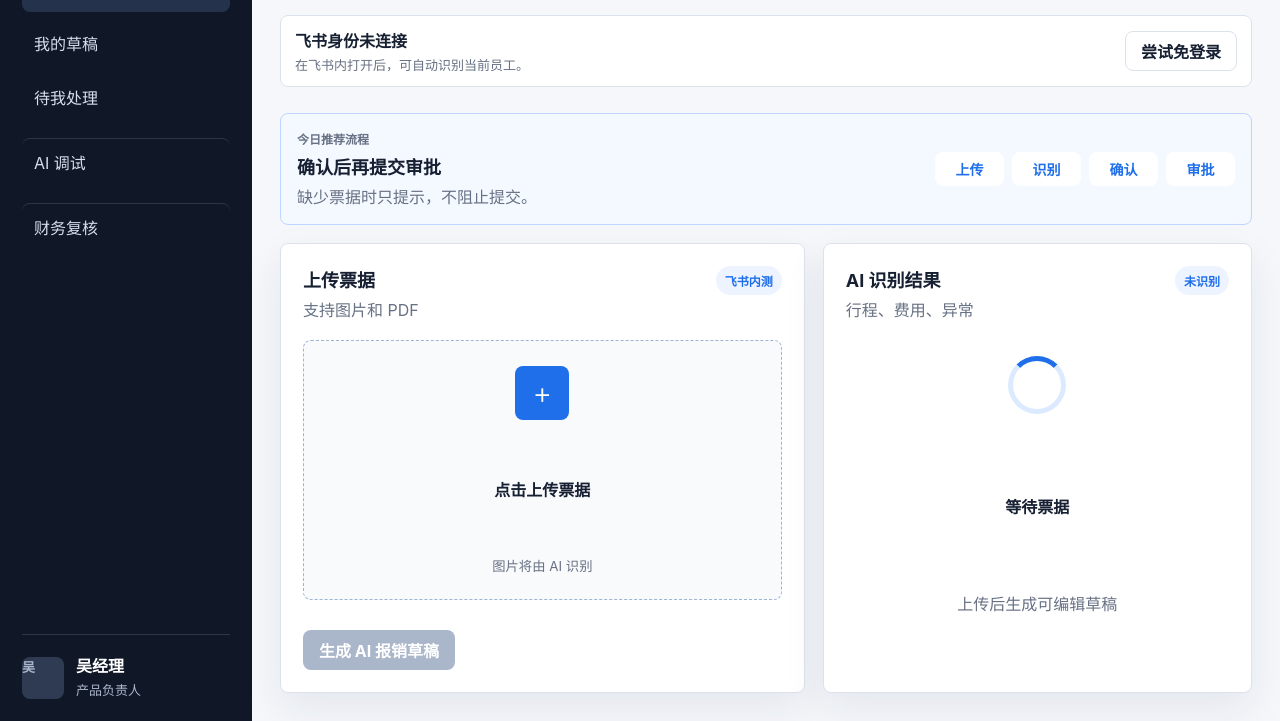
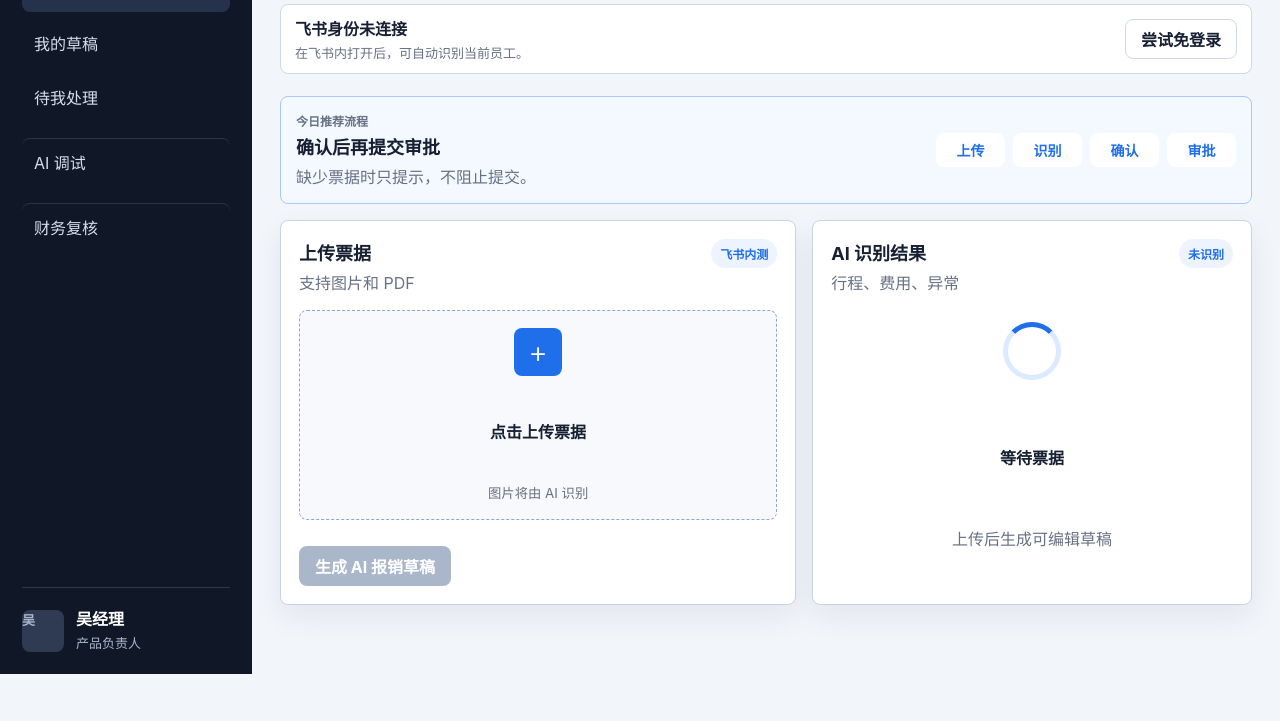
Before and after one commit to winj92011/ai-expense-assistant, a plain HTML site: page index.html in a window 1280 px wide. Shown: the part 126-847 px from the top of the page. After the commit the page ends 800 px from the top, so only its background shows below. Drawn offline with Linux system fonts and the light colour scheme.

Commit message:
Tighten expense assistant layout

```diff
--- a/styles.css
+++ b/styles.css
@@ -1,17 +1,17 @@
 :root {
   color-scheme: light;
-  --bg: #f5f7fb;
+  --bg: #f2f5fa;
   --surface: #ffffff;
-  --surface-soft: #f9fafc;
+  --surface-soft: #f7f9fc;
   --ink: #172033;
   --muted: #677184;
-  --line: #dce2eb;
+  --line: #cfd8e6;
   --blue: #1f6feb;
   --blue-dark: #164fbd;
   --green: #14a06f;
   --amber: #bc6c25;
   --red: #d94848;
-  --shadow: 0 16px 42px rgba(23, 32, 51, 0.08);
+  --shadow: 0 12px 30px rgba(23, 32, 51, 0.07);
 }
 
 * {
@@ -117,7 +117,9 @@ button {
 }
 
 .workspace {
-  padding: 28px;
+  width: min(100%, 1560px);
+  margin: 0 auto;
+  padding: 24px 28px 32px;
 }
 
 .topbar,
@@ -139,7 +141,7 @@ p {
 
 h1 {
   max-width: 820px;
-  font-size: 30px;
+  font-size: 28px;
   line-height: 1.2;
 }
 
@@ -159,7 +161,7 @@ p {
 
 .view {
   display: none;
-  margin-top: 26px;
+  margin-top: 22px;
 }
 
 .view.active {
@@ -171,8 +173,8 @@ p {
   align-items: center;
   justify-content: space-between;
   gap: 16px;
-  margin-top: 18px;
-  padding: 12px 14px;
+  margin-top: 14px;
+  padding: 11px 14px;
   border: 1px solid var(--line);
   border-radius: 8px;
   background: var(--surface);
@@ -216,15 +218,15 @@ p {
   align-items: center;
   justify-content: space-between;
   gap: 18px;
-  margin-bottom: 18px;
-  padding: 14px 16px;
-  border: 1px solid #bfd5ff;
+  margin-bottom: 16px;
+  padding: 13px 15px;
+  border: 1px solid #aac7ff;
   border-radius: 8px;
   background: #f4f8ff;
 }
 
 .quick-start h2 {
-  margin-top: 5px;
+  margin-top: 3px;
   font-size: 18px;
 }
 
@@ -248,8 +250,8 @@ p {
 
 .hero-grid {
   display: grid;
-  grid-template-columns: minmax(0, 1.1fr) minmax(320px, 0.9fr);
-  gap: 18px;
+  grid-template-columns: minmax(0, 1.08fr) minmax(380px, 0.92fr);
+  gap: 16px;
 }
 
 .upload-panel,
@@ -266,8 +268,14 @@ p {
 }
 
 .upload-panel,
+.assistant-panel,
+.draft-section {
+  border-color: #c8d3e3;
+}
+
+.upload-panel,
 .assistant-panel {
-  padding: 22px;
+  padding: 18px;
 }
 
 .status-pill,
@@ -290,9 +298,9 @@ p {
 .dropzone {
   display: grid;
   place-items: center;
-  min-height: 260px;
-  margin-top: 18px;
-  border: 1.5px dashed #9db4d4;
+  min-height: 210px;
+  margin-top: 14px;
+  border: 1.5px dashed #8ea9cf;
   border-radius: 8px;
   background: var(--surface-soft);
   text-align: center;
@@ -315,8 +323,8 @@ p {
 .drop-icon {
   display: grid;
   place-items: center;
-  width: 54px;
-  height: 54px;
+  width: 48px;
+  height: 48px;
   margin-bottom: 8px;
   border-radius: 8px;
   background: var(--blue);
@@ -333,7 +341,7 @@ p {
 .file-list {
   display: grid;
   gap: 8px;
-  margin-top: 14px;
+  margin-top: 12px;
 }
 
 .file-item {
@@ -357,7 +365,7 @@ p {
 }
 
 .primary-button {
-  margin-top: 16px;
+  margin-top: 14px;
   background: var(--blue);
   color: #ffffff;
 }
@@ -418,7 +426,7 @@ p {
 .thinking-state {
   display: grid;
   place-items: center;
-  min-height: 326px;
+  min-height: 280px;
   text-align: center;
 }
 
@@ -454,13 +462,14 @@ p {
 
 .ai-result {
   display: grid;
-  gap: 14px;
-  margin-top: 18px;
+  gap: 12px;
+  margin-top: 14px;
 }
 
 .trip-card {
-  padding: 16px;
+  padding: 14px;
   border-radius: 8px;
+  border: 1px solid #d7e6ff;
   background: #edf4ff;
 }
 
@@ -473,7 +482,7 @@ p {
 .metric-row div,
 .risk-box,
 .completeness-box {
-  padding: 14px;
+  padding: 12px;
   border: 1px solid var(--line);
   border-radius: 8px;
   background: #ffffff;
@@ -490,7 +499,7 @@ p {
 .stat-card strong {
   display: block;
   margin-top: 6px;
-  font-size: 24px;
+  font-size: 22px;
 }
 
 .risk-box {
@@ -512,8 +521,8 @@ p {
 }
 
 .draft-section {
-  margin-top: 18px;
-  padding: 22px;
+  margin-top: 16px;
+  padding: 18px;
 }
 
 .action-group {
@@ -525,12 +534,15 @@ p {
 .draft-layout {
   display: grid;
   grid-template-columns: minmax(0, 1fr) 260px;
-  gap: 16px;
-  margin-top: 18px;
+  gap: 14px;
+  margin-top: 14px;
 }
 
 .table-wrap {
   overflow-x: auto;
+  border: 1px solid #dbe3ee;
+  border-radius: 8px;
+  background: #ffffff;
 }
 
 table {
@@ -539,9 +551,13 @@ table {
   border-collapse: collapse;
 }
 
+tbody tr:hover {
+  background: #f8fbff;
+}
+
 th,
 td {
-  padding: 13px 12px;
+  padding: 10px 12px;
   border-bottom: 1px solid var(--line);
   text-align: left;
 }
@@ -569,7 +585,7 @@ th {
 }
 
 .approval-card {
-  padding: 18px;
+  padding: 16px;
   box-shadow: none;
 }
 
```
